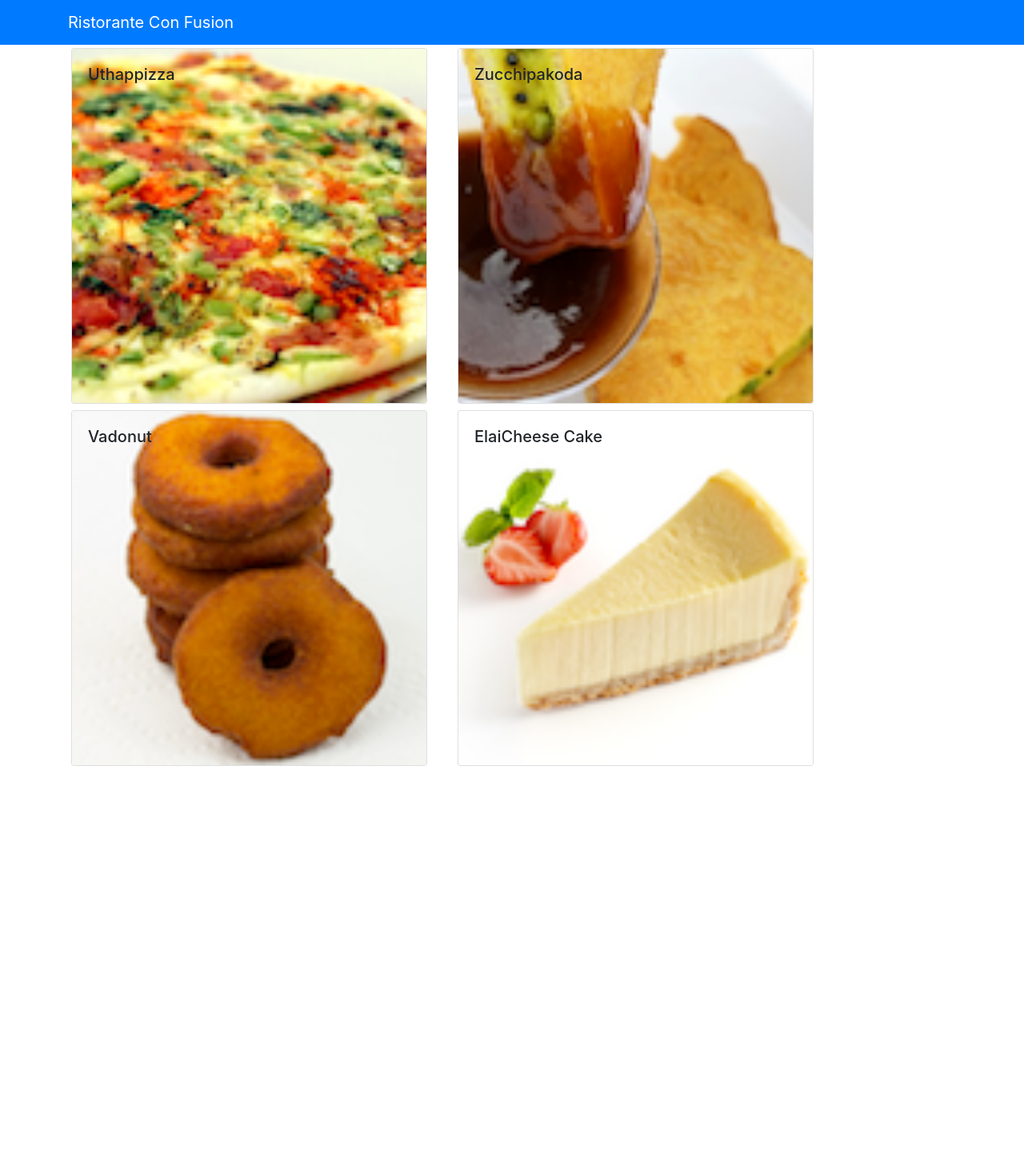
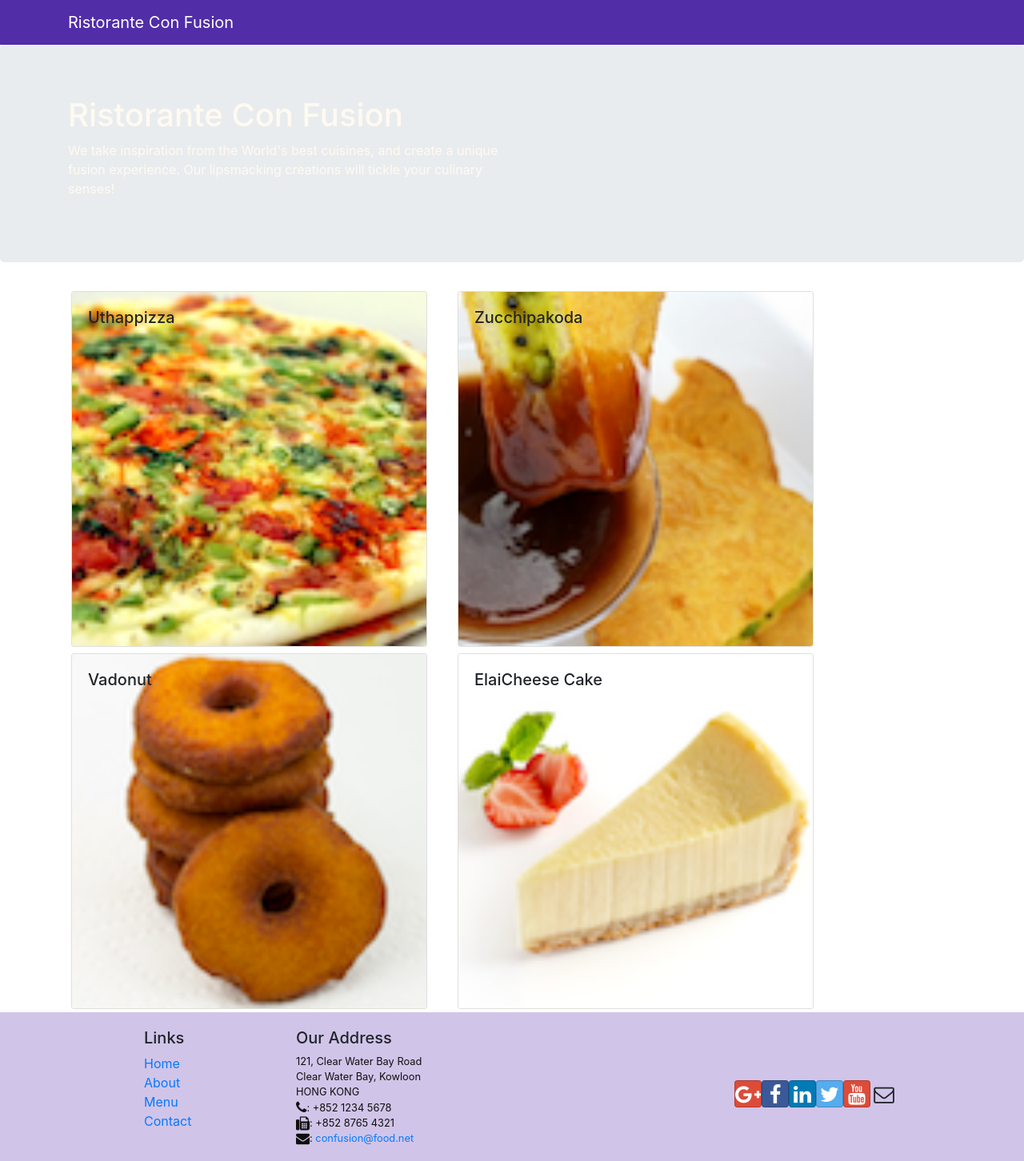
Before and after one commit to TiDev00/Confusion, a React (Create React App) app in the folder assignement1/: page / in a window 1280 px wide. Shown: the top 1452 px of the page at 80% size. Before the commit the page ends 962 px from the top, so only its background shows below. Built offline with nearby package versions, Linux system fonts and the light colour scheme.

Commit message:
Header and Footer

```diff
--- a/assignement1/package.json
+++ b/assignement1/package.json
@@ -7,6 +7,8 @@
     "@testing-library/react": "^11.2.7",
     "@testing-library/user-event": "^12.8.3",
     "bootstrap": "^4.6.0",
+    "bootstrap-social": "^5.1.1",
+    "font-awesome": "^4.7.0",
     "react": "^17.0.2",
     "react-dom": "^17.0.2",
     "react-popper": "^2.2.5",
--- a/assignement1/src/App.css
+++ b/assignement1/src/App.css
@@ -1,38 +1,33 @@
-/*.App {*/
-/*  text-align: center;*/
-/*}*/
+.row-header{
+    margin:0px auto;
+    padding:0px auto;
+}
 
-/*.App-logo {*/
-/*  height: 40vmin;*/
-/*  pointer-events: none;*/
-/*}*/
+.row-content {
+    margin:0px auto;
+    padding: 50px 0px 50px 0px;
+    border-bottom: 1px ridge;
+    min-height:400px;
+}
 
-/*@media (prefers-reduced-motion: no-preference) {*/
-/*  .App-logo {*/
-/*    animation: App-logo-spin infinite 20s linear;*/
-/*  }*/
-/*}*/
+.footer{
+    background-color: #D1C4E9;
+    margin:0px auto;
+    padding: 20px 0px 20px 0px;
+}
+.jumbotron {
+    padding:70px 30px 70px 30px;
+    margin:0px auto;
+    background-color: mediumpurple;
+    color:floralwhite;
+}
 
-/*.App-header {*/
-/*  background-color: #282c34;*/
-/*  min-height: 100vh;*/
-/*  display: flex;*/
-/*  flex-direction: column;*/
-/*  align-items: center;*/
-/*  justify-content: center;*/
-/*  font-size: calc(10px + 2vmin);*/
-/*  color: white;*/
-/*}*/
+address{
+    font-size:80%;
+    margin:0px;
+    color:#0f0f0f;
+}
 
-/*.App-link {*/
-/*  color: #61dafb;*/
-/*}*/
-
-/*@keyframes App-logo-spin {*/
-/*  from {*/
-/*    transform: rotate(0deg);*/
-/*  }*/
-/*  to {*/
-/*    transform: rotate(360deg);*/
-/*  }*/
-/*}*/
+.navbar-dark {
+    background-color: #512DA8;
+}
--- /dev/null
+++ b/assignement1/src/components/FooterComponent.js
@@ -0,0 +1,50 @@
+import React from 'react';
+
+function Footer(props) {
+    return(
+        <div className="footer">
+            <div className="container">
+                <div className="row justify-content-center">
+                    <div className="col-4 offset-1 col-sm-2">
+                        <h5>Links</h5>
+                        <ul className="list-unstyled">
+                            <li><a href="#">Home</a></li>
+                            <li><a href="#">About</a></li>
+                            <li><a href="#">Menu</a></li>
+                            <li><a href="contactus.html">Contact</a></li>
+                        </ul>
+                    </div>
+                    <div className="col-7 col-sm-5">
+                        <h5>Our Address</h5>
+                        <address>
+                            121, Clear Water Bay Road<br />
+                            Clear Water Bay, Kowloon<br />
+                            HONG KONG<br />
+                            <i className="fa fa-phone fa-lg"></i>: +852 1234 5678<br />
+                            <i className="fa fa-fax fa-lg"></i>: +852 8765 4321<br />
+                            <i className="fa fa-envelope fa-lg"></i>: <a href="mailto:confusion@food.net">
+                            confusion@food.net</a>
+                        </address>
+                    </div>
+                    <div className="col-12 col-sm-4 align-self-center">
+                        <div className="text-center">
+                            <a className="btn btn-social-icon btn-google" href="http://google.com/+"><i className="fa fa-google-plus"></i></a>
+                            <a className="btn btn-social-icon btn-facebook" href="http://www.facebook.com/profile.php?id="><i className="fa fa-facebook"></i></a>
+                            <a className="btn btn-social-icon btn-linkedin" href="http://www.linkedin.com/in/"><i className="fa fa-linkedin"></i></a>
+                            <a className="btn btn-social-icon btn-twitter" href="http://twitter.com/"><i className="fa fa-twitter"></i></a>
+                            <a className="btn btn-social-icon btn-google" href="http://youtube.com/"><i className="fa fa-youtube"></i></a>
+                            <a className="btn btn-social-icon" href="mailto:"><i className="fa fa-envelope-o"></i></a>
+                        </div>
+                    </div>
+                </div>
+                <div className="row justify-content-center">
+                    <div className="col-auto">
+                        <p>© Copyright 2018 Ristorante Con Fusion</p>
+                    </div>
+                </div>
+            </div>
+        </div>
+    )
+}
+
+export default Footer;
--- /dev/null
+++ b/assignement1/src/components/HeaderComponent.js
@@ -0,0 +1,31 @@
+import React, {Component} from "react";
+import {Navbar, NavbarBrand, Jumbotron} from "reactstrap";
+
+
+class Header extends Component {
+
+    render(){
+        return (
+            <React.Fragment>
+                <Navbar dark>
+                    <div className="container">
+                        <NavbarBrand href="/">Ristorante Con Fusion</NavbarBrand>
+                    </div>
+                </Navbar>
+
+                <Jumbotron>
+                    <div className="container">
+                        <div className="row row-header">
+                            <div className="col-12 col-sm-6">
+                                <h1>Ristorante Con Fusion</h1>
+                                <p>We take inspiration from the World's best cuisines, and create a unique fusion experience. Our lipsmacking creations will tickle your culinary senses!</p>
+                            </div>
+                        </div>
+                    </div>
+                </Jumbotron>
+            </React.Fragment>
+        )
+    }
+}
+
+export default Header;
--- a/assignement1/src/components/MainComponent.js
+++ b/assignement1/src/components/MainComponent.js
@@ -1,8 +1,9 @@
 import React, { Component } from 'react';
-import { Navbar, NavbarBrand } from 'reactstrap';
 import Menu from './MenuComponent';
 import DishDetail from './DishDetailComponent';
 import { DISHES } from '../shared/dishes';
+import Header from "./HeaderComponent";
+import Footer from "./FooterComponent";
 
 class Main extends Component {
 
@@ -21,13 +22,10 @@
     render() {
         return (
             <div>
-                <Navbar dark color="primary">
-                    <div className="container">
-                        <NavbarBrand href="/">Ristorante Con Fusion</NavbarBrand>
-                    </div>
-                </Navbar>
+                <Header/>
                 <Menu dishes={this.state.dishes} onClick={(dishId) => this.onDishSelect(dishId)} />
                 <DishDetail dish={this.state.dishes.filter((dish) => dish.id === this.state.selectedDish)[0]} />
+                <Footer/>
             </div>
         );
     }
--- a/assignement1/src/index.js
+++ b/assignement1/src/index.js
@@ -4,6 +4,8 @@
 import App from './App';
 import reportWebVitals from './reportWebVitals';
 import '../node_modules/bootstrap/dist/css/bootstrap.min.css';
+import '../node_modules/font-awesome/css/font-awesome.css';
+import '../node_modules/bootstrap-social/bootstrap-social.css';
 
 ReactDOM.render(
   <React.StrictMode>
```
Also changed, not shown: 1 other file (tests, documents, lock files or other folders).
